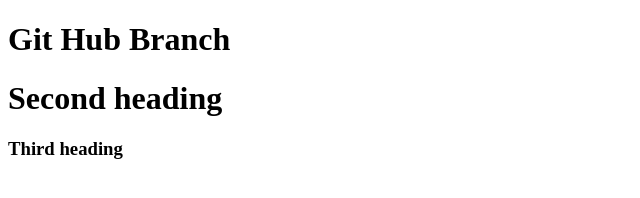
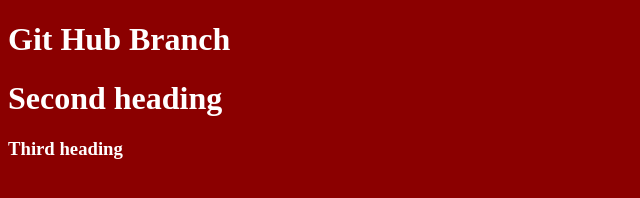
Before and after one commit to robin0925/github-branch, a plain HTML site: page index.html in a window 1280 px wide. Shown: the whole page, without its empty margins (0-640 px from the left). Drawn offline with Linux system fonts and the light colour scheme.

Commit message:
update 1.3

```diff
--- a/index.html
+++ b/index.html
@@ -5,6 +5,13 @@
     <meta http-equiv="X-UA-Compatible" content="IE=edge" />
     <meta name="viewport" content="width=device-width, initial-scale=1.0" />
     <title>Git hub branch</title>
+
+    <style>
+      body {
+        background-color: darkred;
+        color: white;
+      }
+    </style>
   </head>
   <body>
     <h1>Git Hub Branch</h1>
```
